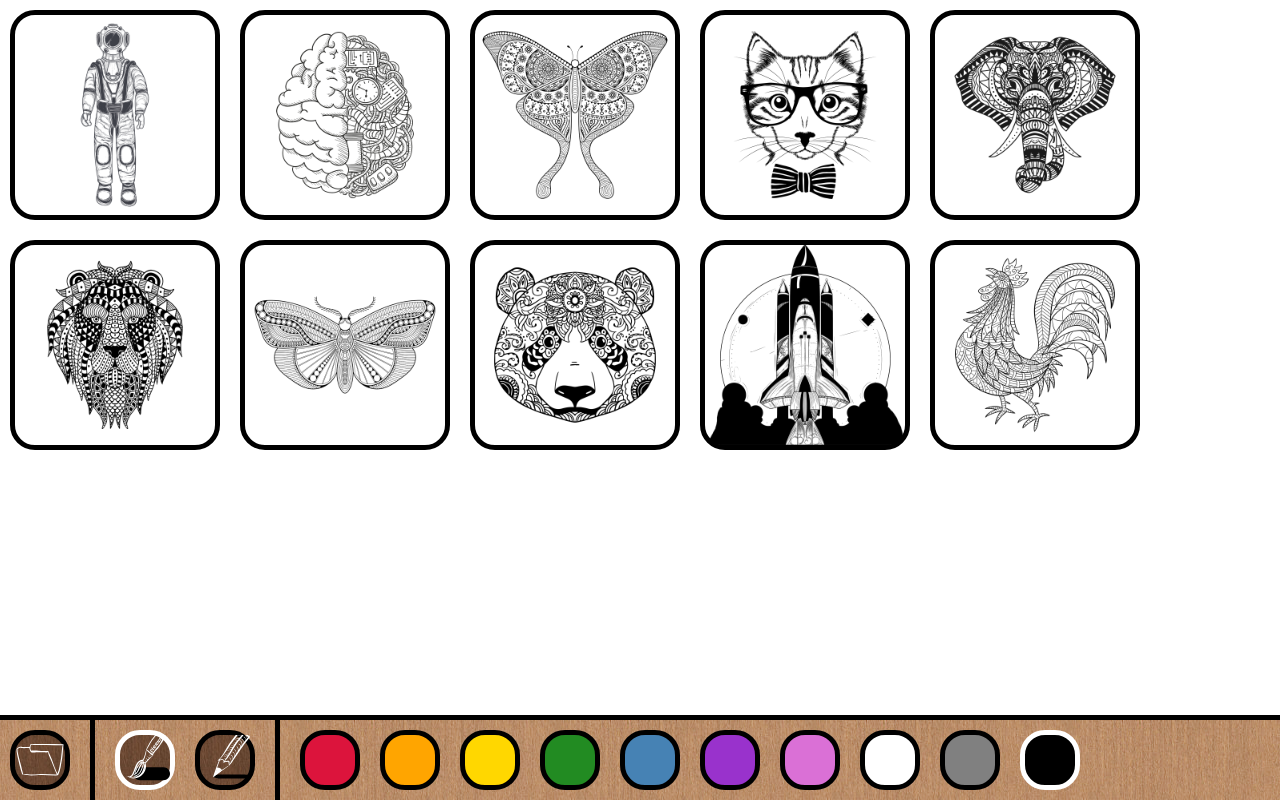
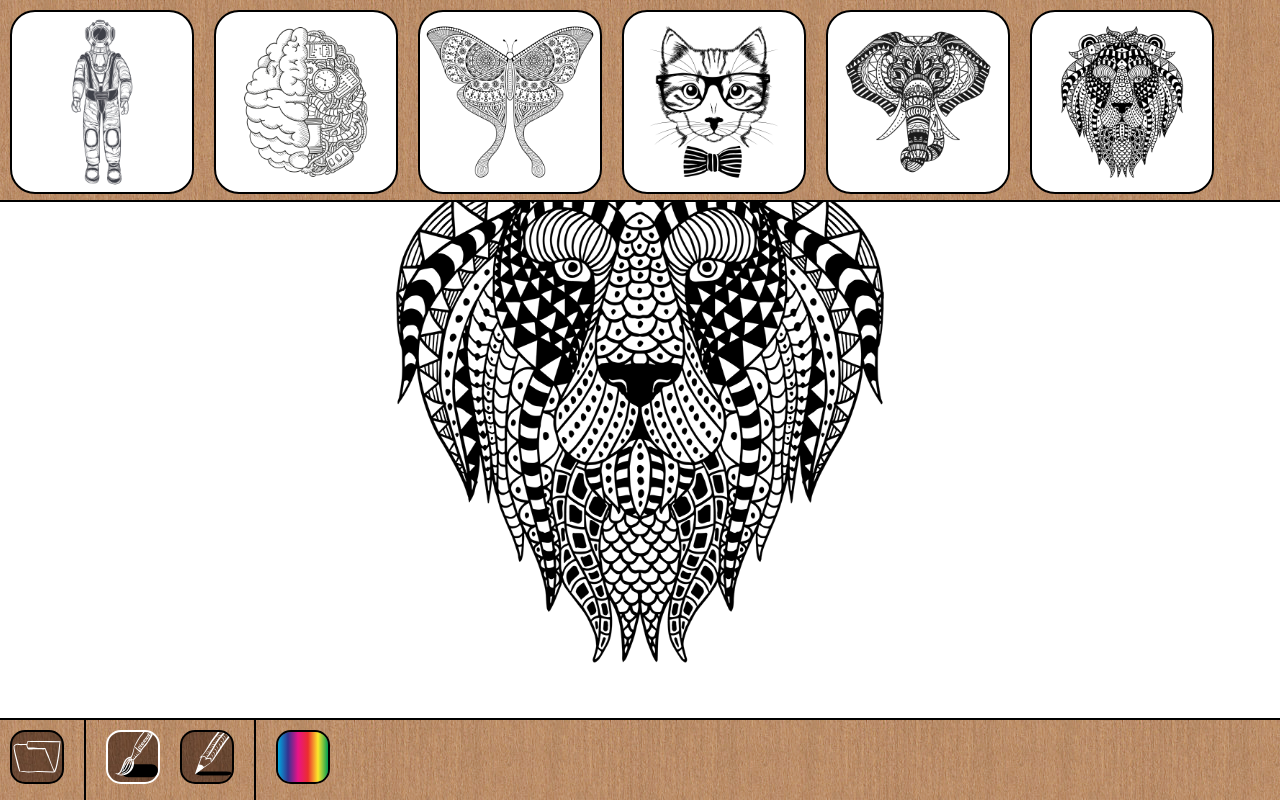
Before and after one commit to cuSTEMized/drawingApp, a website: page CuSTEMized_Coloring_App/www/index.html in a window 1280 px wide. Both pictures are taken after a click on the label 40 px from the left and 760 px from the top of the page. Drawn offline with Linux system fonts and the light colour scheme.

Commit message:
move to pop up selection for both images and palette box

```diff
--- a/CuSTEMized_Coloring_App/config.xml
+++ b/CuSTEMized_Coloring_App/config.xml
@@ -22,7 +22,7 @@
         <allow-intent href="itms:*" />
         <allow-intent href="itms-apps:*" />
     </platform>
+    <plugin name="cordova-plugin-whitelist" spec="1" />
     <engine name="android" spec="^7.0.0" />
     <engine name="ios" spec="^4.5.4" />
-    <plugin name="cordova-plugin-whitelist" spec="1" />
 </widget>
--- a/CuSTEMized_Coloring_App/www/css/style.css
+++ b/CuSTEMized_Coloring_App/www/css/style.css
@@ -33,7 +33,7 @@ nav {
 
     color: white;
     background-image: url("wood2.jpg");
-    border-top: 5px solid black;
+    border-top: 2px solid black;
 
     z-index: 100;
     overflow: scroll;
@@ -46,7 +46,7 @@ nav {
     height: 80px;
     border-radius: 25px;
 
-    border: 5px solid black;
+    border: 2px solid black;
     /*border: 1px solid black;*/
 
     cursor:pointer;
@@ -74,9 +74,9 @@ input{
     display:inline-block;
     width: 50px;
     height: 50px;
-    border-radius: 25px;
+    border-radius:15px;
 
-    border: 5px solid black;
+    border: 2px solid black;
     /*border: 1px solid black;*/
 
     cursor:pointer;
@@ -86,40 +86,8 @@ input{
     -webkit-transition: all 100ms ease-in;
     -moz-transition: all 100ms ease-in;
     transition: all 100ms ease-in;
-}
 
-#popup {
-    position: fixed;
-    top: 0px;
-    left: 0px;
-    width: 100%;
-    height: 100%;
-    background-color: white;
-    z-index: 100;
-}
-.imageBox{
-    float: left;
-
-    display:inline-block;
-    width: 200px;
-    height: 200px;
-    border-radius: 25px;
-
-    border: 5px solid black;
-    /*border: 1px solid black;*/
-
-    cursor:pointer;
-
-    margin:10px;
-
-    -webkit-transition: all 100ms ease-in;
-    -moz-transition: all 100ms ease-in;
-    transition: all 100ms ease-in;
-}
-.imageBox img{
-    width: 200px;
-    height: 200px;
-    border-radius: 15px;
+    overflow: hidden;
 }
 
 #paletteBox {
@@ -138,13 +106,61 @@ input:checked +.colorBox{
     -webkit-filter: none;
     -moz-filter: none;
     filter: none;
-    border: 5px solid white;
+    border: 2px solid white;
 }
 
 
 .vl {
     float: left;
     margin: 0px 10px 0px 10px;
-    border-left: 5px solid black;
+    border-left: 2px solid black;
     height: 100%;
 }
+
+
+
+
+.popup {
+    background-image: url("wood2.jpg");
+    border-bottom: 2px solid black;
+    position: fixed;
+    top: 0px;
+    left: 0px;
+    width: 100%;
+    height: 200px;
+    background-color: white;
+    z-index: 100;
+}
+
+.imageBox{
+    float: left;
+    background-color: white;
+    display:inline-block;
+    height: 180px;
+    width: 180px;
+    border-radius: 25px;
+
+    border: 2px solid black;
+    /*border: 1px solid black;*/
+
+    cursor:pointer;
+
+    margin: 10px;
+
+    -webkit-transition: all 100ms ease-in;
+    -moz-transition: all 100ms ease-in;
+    transition: all 100ms ease-in;
+}
+.imageBox img{
+    width: 100%;
+    height: 100%;
+    border-radius: 25px;
+}
+
+.scroll {
+    overflow: auto;
+    white-space: nowrap;
+}
+.scroll div {
+    display: inline-block;
+}
--- a/CuSTEMized_Coloring_App/www/index.html
+++ b/CuSTEMized_Coloring_App/www/index.html
@@ -6,11 +6,15 @@
     </head>
 
     <body onload='init()'>
-	<div id="popup" style="display: none;">
+
+	<div id="imagePopup" style="display: none; z-index: 300;" class="popup scroll">
+	</div>
+
+	<div id="paletteBox" style="display: none; z-index: 500;" class="popup scroll">
 	</div>
 
 	<nav>
-	    <label class="myButton colorBox" onclick="popup()"><img src="icons/folder.svg" width="100%"></label>
+	    <label class="myButton colorBox" onclick="closepop('paletteBox'); popup('imagePopup')"><img src="icons/folder.svg" width="100%"></label>
 
 	    <div class="vl"></div>
 
@@ -22,8 +26,7 @@
 
 	    <div class="vl"></div>
 
-	    <div id="paletteBox">
-	    </div>
+	    <label class="myButton colorBox" onclick="closepop('imagePopup'); popup('paletteBox')"><img src="icons/rainbow.svg" width="100%"></label>
 	</nav>
 
 	<div id="canvasDiv">
@@ -34,18 +37,25 @@
 	<script type="text/javascript">
 	 // Select new image
 	 var imageSrc;
-	 function popup() {
-	     var x = document.getElementById("popup");
+	 function popup(id) {
+	     var x = document.getElementById(id);
 	     if (x.style.display === "none") {
 		 x.style.display = "block";
 	     } else {
 		 x.style.display = "none";
 	     }
 	 }
+	 function closepop(id) {
+	     var x = document.getElementById(id);
+	     x.style.display = "none";
+	 }
 
 	 function init() {
 	     // Create palette box
-	     colors = ["crimson", "orange", "gold", "forestgreen", "steelblue", "darkorchid", "orchid", "white", "grey"]
+	     colors = [
+		 'Salmon', 'Crimson', 'FireBrick', 'DarkRed', 'Pink', 'HotPink', 'MediumVioletRed', 'Plum', 'Orchid', 'MediumOrchid', 'DarkOrchid', 'Indigo', 'MediumSlateBlue', 'DarkSlateBlue', 'Coral', 'OrangeRed', 'Orange', 'Yellow', 'YellowGreen', 'LightGreen', 'MediumSeaGreen', 'Green', 'DarkGreen', 'Aquamarine', 'Turquoise', 'MediumAquamarine', 'LightSeaGreen', 'Teal', 'PowderBlue', 'SkyBlue', 'RoyalBlue', 'DarkBlue'
+	     ]
+
 	     for (var i = 0; i < colors.length; i++) {
 	         d = document.getElementById("paletteBox").innerHTML
 	         document.getElementById("paletteBox").innerHTML = d + '<input type="radio" name="color" value="' + colors[i] +'" id="' + i + '"/><label class="colorBox" for="' + i + '" style="background-color:' + colors[i] + '"></label>'
@@ -68,8 +78,8 @@
 		 'img/rooster.png'
 	     ];
 	     for (var i = 0; i < images.length; i++) {
-	         d = document.getElementById("popup").innerHTML
-	         document.getElementById("popup").innerHTML = d + '<input type="radio" name="image" value="' + images[i] +'" id="img' + i + '"/><label class="imageBox" for="img' + i + '"><img src="' + images[i] + '"></label>'
+	         d = document.getElementById("imagePopup").innerHTML
+	         document.getElementById("imagePopup").innerHTML = d + '<input type="radio" name="image" value="' + images[i] +'" id="img' + i + '"/><label class="imageBox" for="img' + i + '"><img src="' + images[i] + '"></label>'
 	     };
 
 	     // Random image to initialize
@@ -81,13 +91,14 @@
 	     // Check buttons
 	     $('input:radio[name=color]').change(function () {
 		 color = $(this).val();
+		 closepop('paletteBox'); // close popup
 	     });
 	     $('input:radio[name=pen]').change(function () {
 		 radius = $(this).val();
 	     });
 	     $('input:radio[name=image]').change(function () {
 		 imageSrc = $(this).val();
-		 popup(); // close popup
+		 closepop('imagePopup'); // close popup
 		 initCanvas(imageSrc);
 		 //console.log(imageSrc);
 	     });
```
Also changed, not shown: CuSTEMized_Coloring_App/www/icons/rainbow.svg (added).
